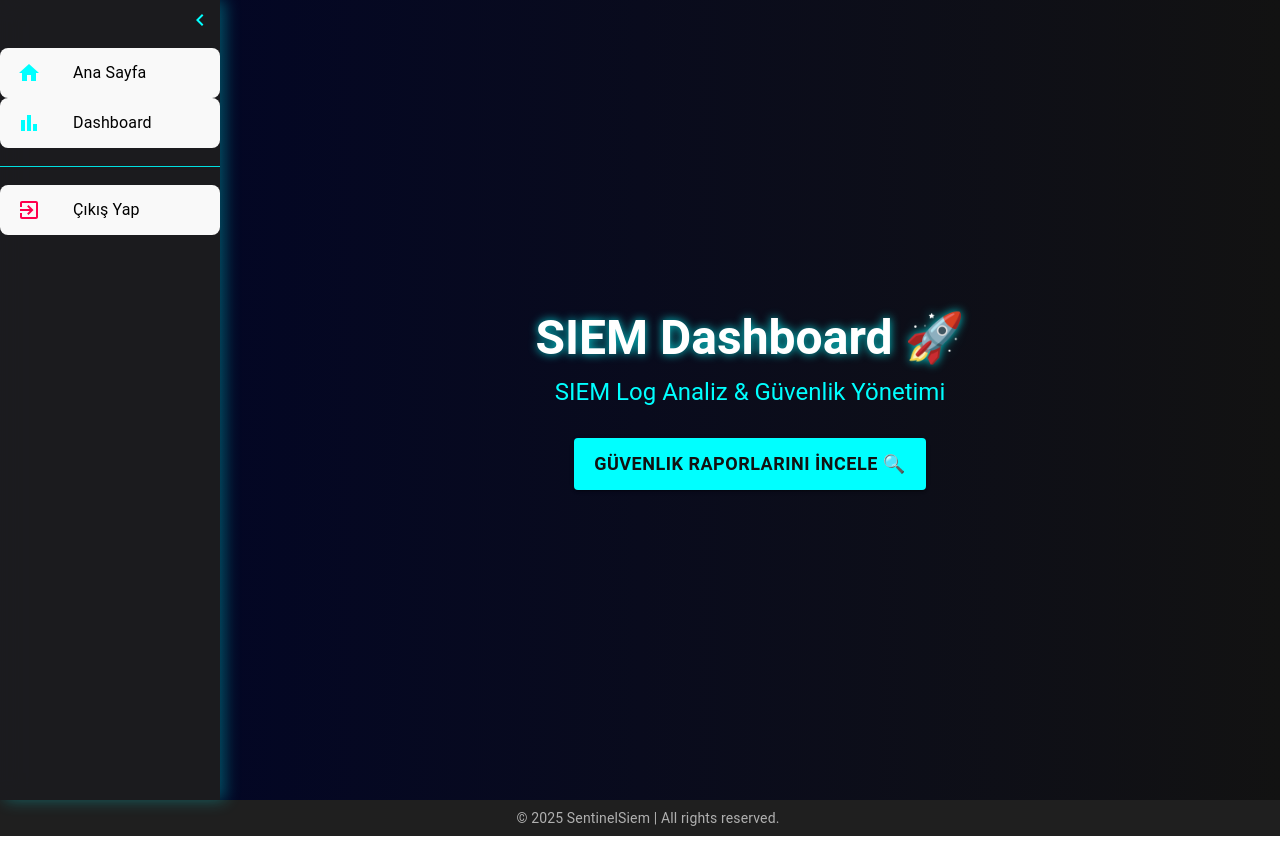
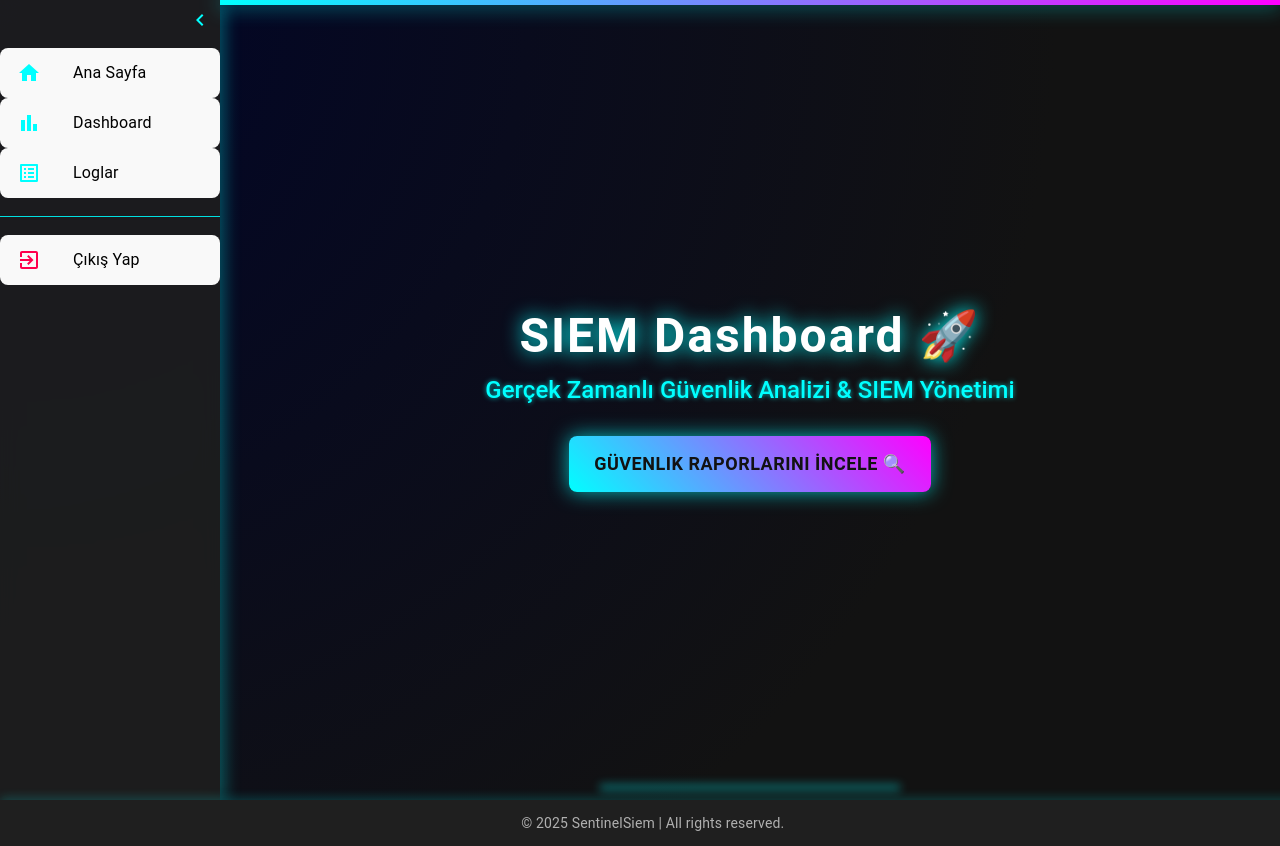
Before and after one commit to mehmetberkekeceli/sentinel, a React (Vite) app in the folder ui/: page /home in a window 1280 px wide. Shown: the top 846 px of the page. Built offline with nearby package versions, Linux system fonts and the light colour scheme; sample sign-in values are in the browser's storage.

Commit message:
add: Log

```diff
--- a/ui/src/App.tsx
+++ b/ui/src/App.tsx
@@ -14,8 +14,9 @@
 import { useEffect } from "react";
 import { ToastContainer } from "react-toastify";
 import "react-toastify/dist/ReactToastify.css";
-import Footer from "./components/Footer"; // Yeni Footer bileşeni import edildi
+import Footer from "./components/Footer";
 import Dashboard from "./pages/Dashboard";
+import Logs from "./pages/Logs";
 
 const PrivateRoute = ({ children }: { children: JSX.Element }) => {
   const token = useSelector((state: RootState) => state.auth.token);
@@ -57,6 +58,14 @@
         }
       />
       <Route
+        path="/logs"
+        element={
+          <PrivateRoute>
+            <Logs />
+          </PrivateRoute>
+        }
+      />
+      <Route
         path="/home"
         element={
           <PrivateRoute>
--- a/ui/src/components/Footer.tsx
+++ b/ui/src/components/Footer.tsx
@@ -5,13 +5,18 @@
     <Box
       component="footer"
       sx={{
+        position: "relative",
         width: "100%",
         textAlign: "center",
-        padding: "0.5rem",
+        padding: "0.8rem",
         backgroundColor: "#1F1F1F",
         color: "#B0B0B0",
-        bottom: 0,
-        left: 0,
+        boxShadow: "0px -2px 10px rgba(0, 255, 255, 0.2)",
+        fontSize: "0.9rem",
+        marginTop: "auto",
+        "@media (max-width: 600px)": {
+          fontSize: "0.8rem",
+        },
       }}
     >
       <Typography variant="body2">
--- a/ui/src/components/Sidebar.tsx
+++ b/ui/src/components/Sidebar.tsx
@@ -13,6 +13,7 @@
   Home as HomeIcon,
   BarChart as DashboardIcon,
   ExitToApp as LogoutIcon,
+  ListAlt as LogsIcon,
   Menu as MenuIcon,
   ChevronLeft as ChevronLeftIcon,
 } from "@mui/icons-material";
@@ -82,6 +83,13 @@
             <ListItemText primary="Dashboard" />
           </ListItem>
         </Tooltip>
+
+        <ListItem component="button" onClick={() => navigate("/logs")}>
+          <ListItemIcon sx={{ color: "#00FFFF" }}>
+            <LogsIcon />
+          </ListItemIcon>
+          {expanded && <ListItemText primary="Loglar" />}
+        </ListItem>
       </List>
 
       <Divider sx={{ backgroundColor: "#00FFFF", marginY: "10px" }} />
--- a/ui/src/pages/Home.tsx
+++ b/ui/src/pages/Home.tsx
@@ -8,7 +8,7 @@
         display: "flex",
         width: "100vw",
         height: "100vh",
-        background: "linear-gradient(to right, #000428, #121212)",
+        background: "radial-gradient(circle at top left, #000428, #121212 70%)",
         color: "#FFFFFF",
       }}
     >
@@ -23,38 +23,85 @@
           justifyContent: "center",
           padding: "20px",
           textAlign: "center",
+          position: "relative",
         }}
       >
+        <Box
+          sx={{
+            position: "absolute",
+            top: 0,
+            left: 0,
+            width: "100%",
+            height: "5px",
+            background: "linear-gradient(to right, #00FFFF, #FF00FF)",
+            boxShadow: "0px 0px 20px rgba(0, 255, 255, 0.8)",
+          }}
+        />
+
         <Typography
           variant="h3"
           sx={{
             fontWeight: "bold",
-            textShadow: "0px 0px 10px rgba(0, 255, 255, 0.8)",
+            textShadow: "0px 0px 15px rgba(0, 255, 255, 0.9)",
+            fontSize: "3rem",
+            letterSpacing: "2px",
+            animation: "glow 2s infinite alternate",
+            "@keyframes glow": {
+              from: { textShadow: "0px 0px 10px rgba(0, 255, 255, 0.6)" },
+              to: { textShadow: "0px 0px 20px rgba(0, 255, 255, 1)" },
+            },
           }}
         >
           SIEM Dashboard 🚀
         </Typography>
-        <Typography variant="h5" sx={{ marginTop: "10px", color: "#00FFFF" }}>
-          SIEM Log Analiz & Güvenlik Yönetimi
+
+        <Typography
+          variant="h5"
+          sx={{
+            marginTop: "10px",
+            color: "#00FFFF",
+            fontWeight: "500",
+            textShadow: "0px 0px 5px rgba(0, 255, 255, 0.7)",
+          }}
+        >
+          Gerçek Zamanlı Güvenlik Analizi & SIEM Yönetimi
         </Typography>
+
         <Button
           variant="contained"
           sx={{
             marginTop: "30px",
-            backgroundColor: "#00FFFF",
+            background: "linear-gradient(45deg, #00FFFF, #FF00FF)",
             color: "#121212",
             fontWeight: "bold",
-            padding: "10px 20px",
+            padding: "12px 25px",
             fontSize: "18px",
+            borderRadius: "8px",
             transition: "0.3s",
+            textTransform: "uppercase",
+            boxShadow: "0px 0px 20px rgba(0, 255, 255, 0.7)",
             "&:hover": {
-              backgroundColor: "#00BFFF",
-              boxShadow: "0px 0px 20px rgba(0, 255, 255, 0.8)",
+              background: "linear-gradient(45deg, #FF00FF, #00FFFF)",
+              transform: "scale(1.05)",
+              boxShadow: "0px 0px 30px rgba(0, 255, 255, 1)",
             },
           }}
         >
           Güvenlik Raporlarını İncele 🔍
         </Button>
+
+        <Box
+          sx={{
+            position: "absolute",
+            bottom: "10px",
+            width: "300px",
+            height: "5px",
+            background: "rgba(0, 255, 255, 0.5)",
+            filter: "blur(5px)",
+            left: "50%",
+            transform: "translateX(-50%)",
+          }}
+        />
       </Box>
     </Box>
   );
--- /dev/null
+++ b/ui/src/pages/Logs.tsx
@@ -0,0 +1,212 @@
+import { useState, useEffect } from "react";
+import { getAllLogs } from "../services/logService";
+import { Log } from "../types/Log";
+import Sidebar from "../components/Sidebar";
+import {
+  Box,
+  Typography,
+  Table,
+  TableBody,
+  TableCell,
+  TableContainer,
+  TableHead,
+  TableRow,
+  Paper,
+  TextField,
+  MenuItem,
+  TablePagination,
+} from "@mui/material";
+
+const LogsPage = () => {
+  const [allLogs, setAllLogs] = useState<Log[]>([]);
+  const [filteredLogs, setFilteredLogs] = useState<Log[]>([]);
+  const [filterLevel, setFilterLevel] = useState("");
+  const [page, setPage] = useState(0);
+  const [rowsPerPage] = useState(7);
+
+  useEffect(() => {
+    fetchLogs();
+  }, []);
+
+  const fetchLogs = async () => {
+    try {
+      const data = await getAllLogs();
+      setAllLogs(data || []);
+      setFilteredLogs(data || []);
+    } catch (error) {
+      console.error("Logları çekerken hata oluştu:", error);
+    }
+  };
+
+  const handleFilterChange = (level: string) => {
+    setFilterLevel(level);
+    setPage(0);
+    if (level === "") {
+      setFilteredLogs(allLogs);
+    } else {
+      setFilteredLogs(allLogs.filter((log) => log.level === level));
+    }
+  };
+
+  const handleChangePage = (_event: unknown, newPage: number) => {
+    setPage(newPage);
+  };
+
+  return (
+    <Box
+      sx={{
+        display: "flex",
+        width: "100vw",
+        height: "100vh",
+        background: "linear-gradient(135deg, #0f0f0f, #1a1a2e)",
+        color: "#FFF",
+      }}
+    >
+      <Sidebar />
+
+      <Box sx={{ flexGrow: 1, padding: "20px" }}>
+        <Typography
+          variant="h4"
+          sx={{
+            fontWeight: "bold",
+            marginBottom: "20px",
+            textShadow: "0px 0px 15px rgba(0, 255, 255, 0.9)",
+          }}
+        >
+          📜 Log Kayıtları
+        </Typography>
+
+        <TextField
+          select
+          label="Log Seviyesine Göre Filtrele"
+          value={filterLevel}
+          onChange={(e) => handleFilterChange(e.target.value)}
+          sx={{
+            marginBottom: "20px",
+            backgroundColor: "#232323",
+            color: "#FFF",
+            "& .MuiInputBase-root": { color: "#FFF" },
+            "& .MuiInputLabel-root": { color: "#B0B0B0" },
+            width: "250px",
+            borderRadius: "5px",
+            boxShadow: "0px 0px 10px rgba(0, 255, 255, 0.5)",
+          }}
+        >
+          <MenuItem value="">Tümü</MenuItem>
+          <MenuItem value="INFO">INFO</MenuItem>
+          <MenuItem value="WARNING">WARNING</MenuItem>
+          <MenuItem value="ERROR">ERROR</MenuItem>
+        </TextField>
+
+        <TableContainer
+          component={Paper}
+          sx={{
+            background: "#161616",
+            borderRadius: "10px",
+            overflowY: "auto",
+            maxHeight: "calc(100vh - 120px)",
+            boxShadow: "0px 0px 20px rgba(0, 255, 255, 0.4)",
+          }}
+        >
+          <Table stickyHeader>
+            <TableHead>
+              <TableRow sx={{ background: "#1A1A1A" }}>
+                {[
+                  "id",
+                  "timestamp",
+                  "level",
+                  "message",
+                  "source",
+                  "userId",
+                ].map((field) => (
+                  <TableCell
+                    key={field}
+                    sx={{
+                      color: "#00FFFF",
+                      fontWeight: "bold",
+                      background: "#101010",
+                      textTransform: "uppercase",
+                      "&:hover": {
+                        textShadow: "0px 0px 8px rgba(0, 255, 255, 0.7)",
+                      },
+                    }}
+                  >
+                    {field.toUpperCase()}
+                  </TableCell>
+                ))}
+              </TableRow>
+            </TableHead>
+            <TableBody>
+              {filteredLogs
+                .slice(page * rowsPerPage, page * rowsPerPage + rowsPerPage)
+                .map((log, index) => (
+                  <TableRow
+                    key={index}
+                    sx={{
+                      transition: "0.2s",
+                      "&:hover": {
+                        backgroundColor: "rgba(0, 255, 255, 0.2)",
+                        boxShadow: "0px 0px 10px rgba(0, 255, 255, 0.4)",
+                      },
+                    }}
+                  >
+                    <TableCell sx={{ color: "#FFF" }}>
+                      {log?.id || "N/A"}
+                    </TableCell>
+                    <TableCell sx={{ color: "#FFF" }}>
+                      {log?.timestamp
+                        ? new Date(log.timestamp).toLocaleString()
+                        : "N/A"}
+                    </TableCell>
+                    <TableCell
+                      sx={{
+                        color:
+                          log?.level === "ERROR"
+                            ? "#FF004D"
+                            : log?.level === "WARNING"
+                            ? "#FFAD00"
+                            : "#00FF7F",
+                        fontWeight: "bold",
+                      }}
+                    >
+                      {log?.level || "N/A"}
+                    </TableCell>
+                    <TableCell sx={{ color: "#FFF" }}>
+                      {log?.message || "N/A"}
+                    </TableCell>
+                    <TableCell sx={{ color: "#FFF" }}>
+                      {log?.source || "N/A"}
+                    </TableCell>
+                    <TableCell sx={{ color: "#FFF" }}>
+                      {log?.userId || "N/A"}
+                    </TableCell>
+                  </TableRow>
+                ))}
+            </TableBody>
+          </Table>
+        </TableContainer>
+
+        <TablePagination
+          rowsPerPageOptions={[6]}
+          component="div"
+          count={filteredLogs.length}
+          rowsPerPage={rowsPerPage}
+          page={page}
+          onPageChange={handleChangePage}
+          sx={{
+            color: "#00FFFF",
+            "& .MuiTablePagination-toolbar": {
+              backgroundColor: "#161616",
+              borderRadius: "10px",
+            },
+            "& .MuiTablePagination-actions button": {
+              color: "#00FFFF",
+            },
+          }}
+        />
+      </Box>
+    </Box>
+  );
+};
+
+export default LogsPage;
--- /dev/null
+++ b/ui/src/services/logService.ts
@@ -0,0 +1,45 @@
+import axios from "axios";
+import env from "../environment/env";
+import { Log } from "../types/Log";
+
+const API_URL = `${env.API_BASE_URL}/logs`;
+
+export const getAllLogs = async (): Promise<Log[]> => {
+  try {
+    const response = await axios.get(API_URL);
+    return response.data;
+  } catch (error) {
+    console.error("Logları çekerken hata oluştu:", error);
+    return [];
+  }
+};
+
+export const getLogsByLevel = async (level: string): Promise<Log[]> => {
+  try {
+    const response = await axios.get(`${API_URL}/level/${level}`);
+    return response.data;
+  } catch (error) {
+    console.error("Log seviyesine göre loglar çekilemedi:", error);
+    return [];
+  }
+};
+
+export const createLog = async (
+  level: string,
+  message: string,
+  source: string,
+  userId?: string
+): Promise<Log | null> => {
+  try {
+    const response = await axios.post(API_URL, {
+      level,
+      message,
+      source,
+      userId,
+    });
+    return response.data;
+  } catch (error) {
+    console.error("Log oluşturulurken hata oluştu:", error);
+    return null;
+  }
+};
--- /dev/null
+++ b/ui/src/types/Log.ts
@@ -0,0 +1,8 @@
+export interface Log {
+  id: number;
+  timestamp: string;
+  level: string;
+  message: string;
+  source: string;
+  userId?: string;
+}
```
Also changed, not shown: 1 other file (tests, documents, lock files or other folders).
